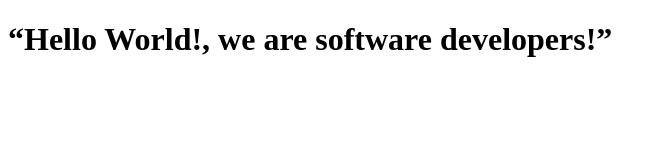
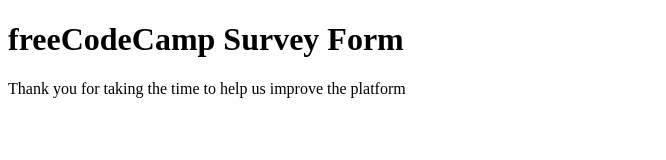
Before and after one commit to AKeeganDev/Abdul_Aaron_Project, a plain HTML site: page index.html in a window 1280 px wide. Shown: the whole page, without its empty margins (0-666 px from the left). Drawn offline with Linux system fonts and the light colour scheme.

Commit message:
Driver 1 steps 1 & 2

```diff
--- a/index.html
+++ b/index.html
@@ -12,6 +12,7 @@
 
     <script  src="js/index.js"></script> -->
 
-    <h1>“Hello World!, we are software developers!”</h1>
+    <h1 id="title">freeCodeCamp Survey Form</h1>
+    <p id="description">Thank you for taking the time to help us improve the platform</p>
   </body>
 </html>
```
